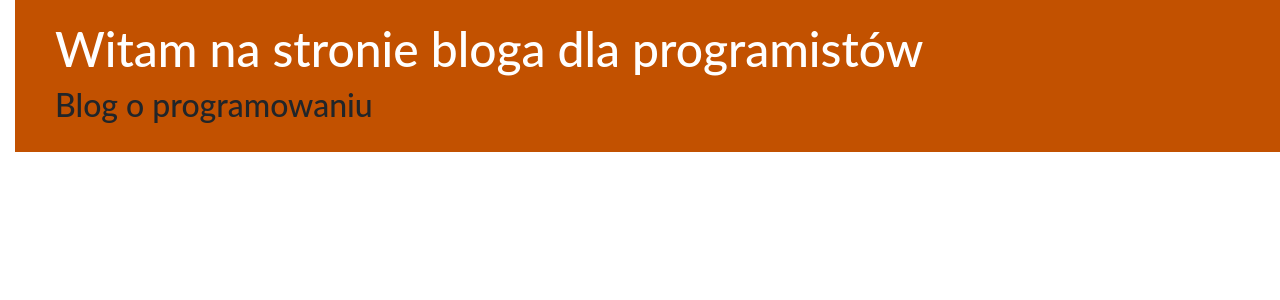
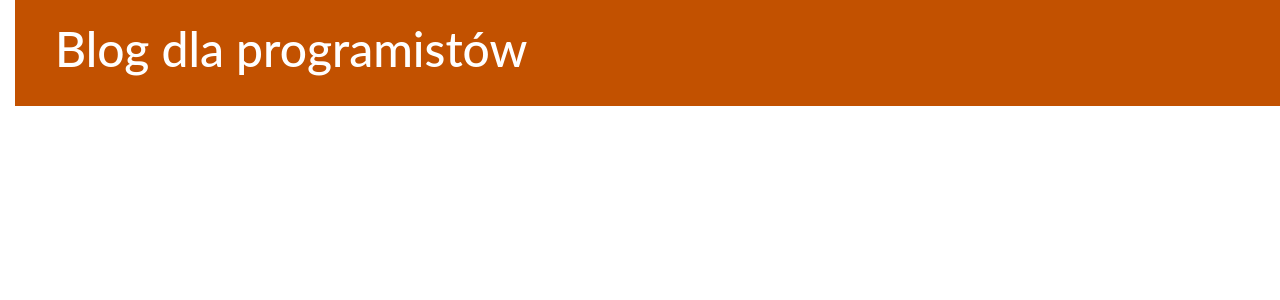
Before and after one commit to GAZDA-EDU/djangoblog1, a Django app: page / in a window 1280 px wide. Shown: the top 300 px of the page. Run offline with Django 3.2, Linux system fonts and the light colour scheme; data that the repository does not hold is empty.

Commit message:
Utworzenie szablonu bazowego

```diff
--- /dev/null
+++ b/blog/templates/blog/base.html
@@ -0,0 +1,24 @@
+<!DOCTYPE html>
+{% load static %}
+<html lang="pl">
+<head>
+    <meta charset="UTF-8">
+    <title>Blog dla programistów</title>
+    <link href="https://cdn.jsdelivr.net/npm/bootstrap@5.0.2/dist/css/bootstrap.min.css" rel="stylesheet" integrity="sha384-EVSTQN3/azprG1Anm3QDgpJLIm9Nao0Yz1ztcQTwFspd3yD65VohhpuuCOmLASjC" crossorigin="anonymous">
+    <link rel="stylesheet" href="{% static 'css/blog.css' %}">
+</head>
+<body>
+<div class="page-header">
+    <h1><a href="/">Blog dla programistów</a></h1>
+</div>
+<div class="content container">
+    <div class="row">
+        <div class="col-md-8">
+            {% block content %}
+            {% endblock %}
+        </div>
+    </div>
+
+</div>
+</body>
+</html>
--- a/blog/templates/blog/post_list.html
+++ b/blog/templates/blog/post_list.html
@@ -1,25 +1,6 @@
-<!DOCTYPE html>
-{% load static %}
-<html lang="pl">
-<head>
-    <meta charset="UTF-8">
-    <title>Blog dla programistów</title>
-    <link href="https://cdn.jsdelivr.net/npm/bootstrap@5.0.2/dist/css/bootstrap.min.css" rel="stylesheet" integrity="sha384-EVSTQN3/azprG1Anm3QDgpJLIm9Nao0Yz1ztcQTwFspd3yD65VohhpuuCOmLASjC" crossorigin="anonymous">
-    <link rel="stylesheet" href="{% static 'css/blog.css' %}">
-</head>
-<body>
-    <div class="page-header">
-        <h1><a href="">Witam na stronie bloga dla programistów</a></h1>
-        <h2>Blog o programowaniu</h2>
-    </div>
-
-    {% comment "Komentarz autora" %}
-    Lista postów
-    {% endcomment %}
-<div class="content container">
-    <div class="row">
+    {% extends 'blog/base.html' %}
+    {% block content %}
         {% for post in posts %}
-        <div class="col-md-8">
             <div class="post">
                 <div class="date">
                     <p>opublikowany: {{ post.publish_date }}</p>
@@ -27,14 +8,5 @@
                 <h2><a href="">{{ post.title }}</a></h2>
                 <em>{{ post.text|linebreaksbr }}</em>
             </div>
-        </div>
-    </div>
-</div>
         {% endfor %}
-
-    <div class="stopka">
-
-    </div>
-
-</body>
-</html>
+    {% endblock %}
```
Lines whose indentation alone changed are shown as unchanged.
